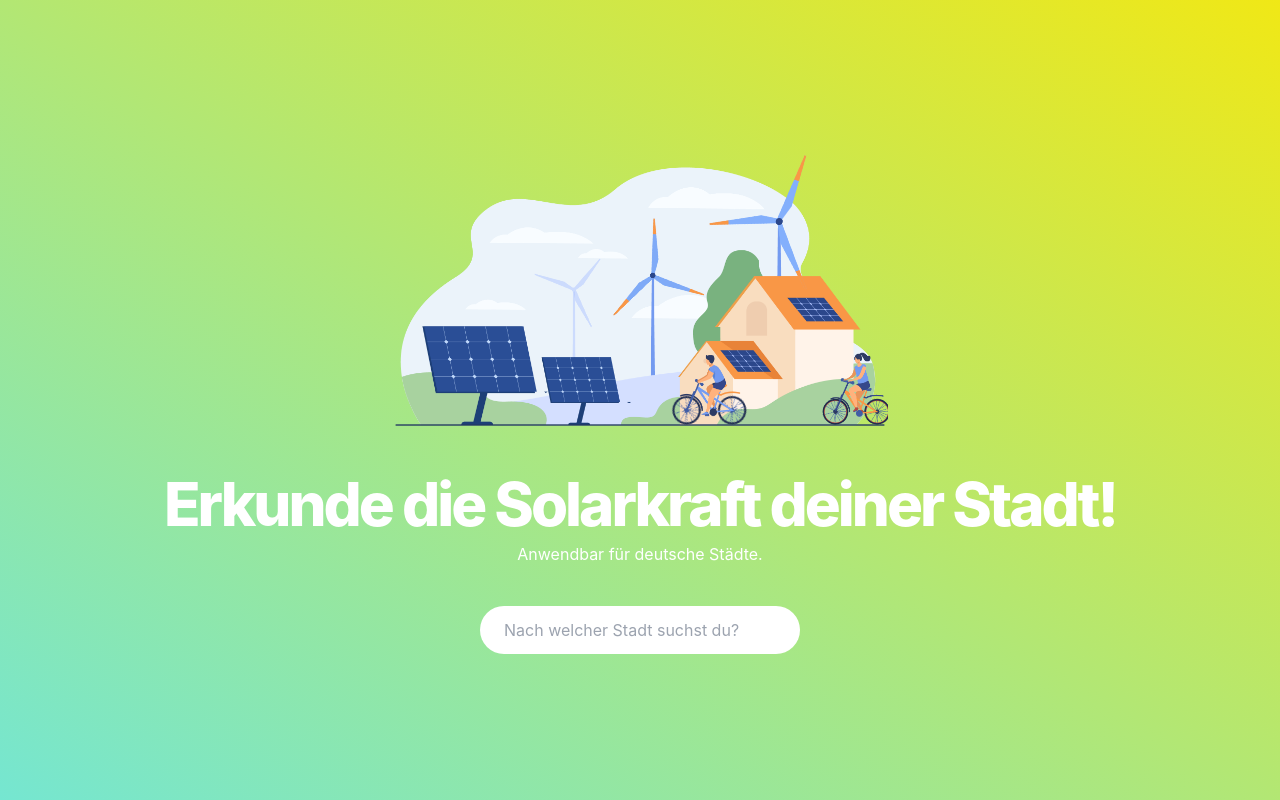
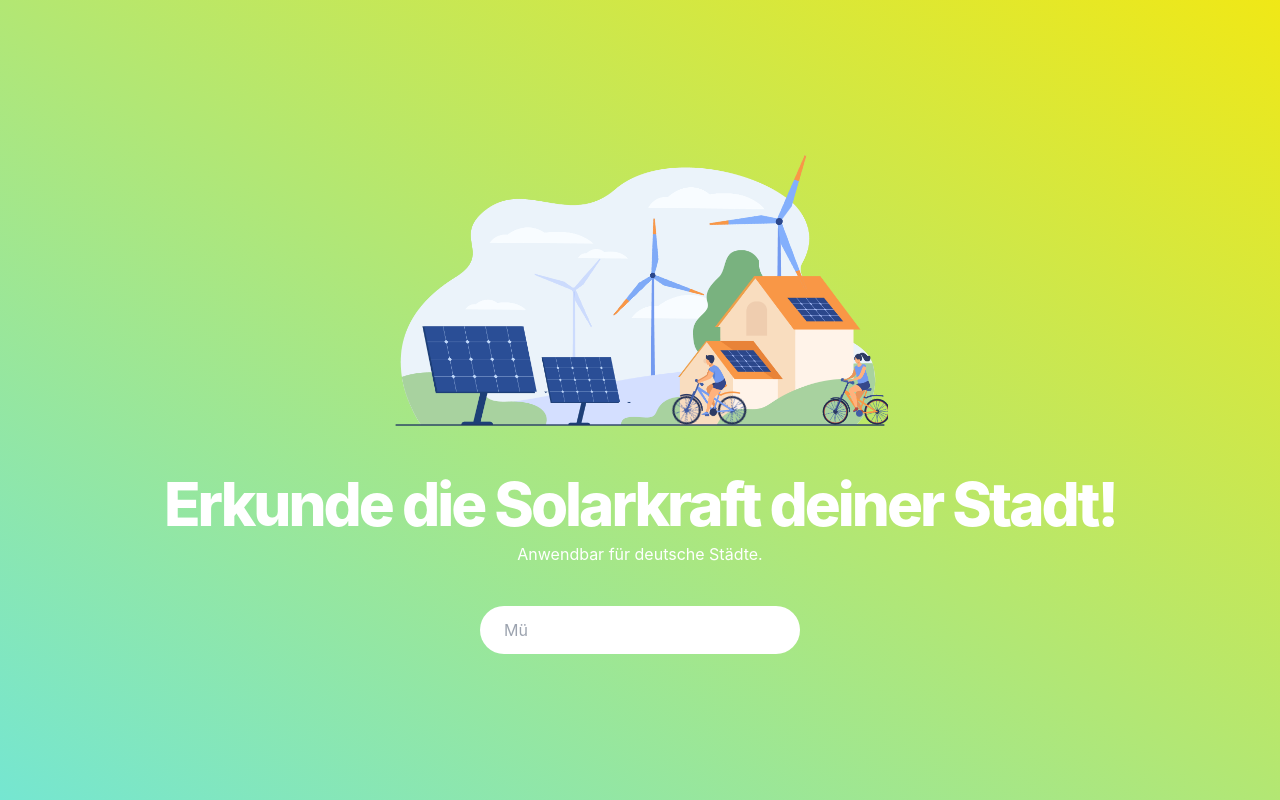
Before and after one commit to ASchwad/solarkraft-erkunden, a React (Create React App) app: page / in a window 1280 px wide. Built offline with nearby package versions, Linux system fonts and the light colour scheme.

Commit message:
Add typewriter effect

```diff
--- a/package.json
+++ b/package.json
@@ -10,6 +10,7 @@
     "react-dom": "^18.2.0",
     "react-query": "^3.39.2",
     "react-scripts": "5.0.1",
+    "react-simple-typewriter": "^4.0.5",
     "recharts": "^2.1.14",
     "typescript": "^4.8.4",
     "web-vitals": "^2.1.4"
--- a/src/App.tsx
+++ b/src/App.tsx
@@ -1,10 +1,12 @@
 import { Suspense, useRef, useState } from "react";
+import { useTypewriter } from "react-simple-typewriter";
 import HeaderAnimation from "./HeaderAnimation";
 import Results from "./Results/Results";
 import ResultSkeletons from "./Results/ResultSkeletons";
 
 function App() {
   const [city, setCity] = useState('')
+  const [placeholder] = useTypewriter({ words: ["Nach welcher Stadt suchst du?", "München", "Berlin", "Regensburg"], loop: true })
   const searchInput = useRef<null | HTMLInputElement>(null);
 
   const handleKeyDown = (event: React.KeyboardEvent<HTMLInputElement>) => {
@@ -24,7 +26,7 @@ function App() {
           </h1>
           <p className="max-w-3xl mx-auto text-md text-white">Anwendbar für deutsche Städte.</p>
         </div>
-        <input ref={searchInput} onKeyDown={handleKeyDown} className="rounded-3xl p-3 pl-6 w-80 text-md focus:outline-none" placeholder="Nach welcher Stadt suchst du?"/>
+        <input ref={searchInput} placeholder={placeholder + ""} onKeyDown={handleKeyDown} className="rounded-3xl p-3 pl-6 w-80 text-md focus:outline-none"/>
         <Suspense fallback={<ResultSkeletons/>}>
           <Results city={city} />
         </Suspense>
```
Also changed, not shown: 1 other file (tests, documents, lock files or other folders).
